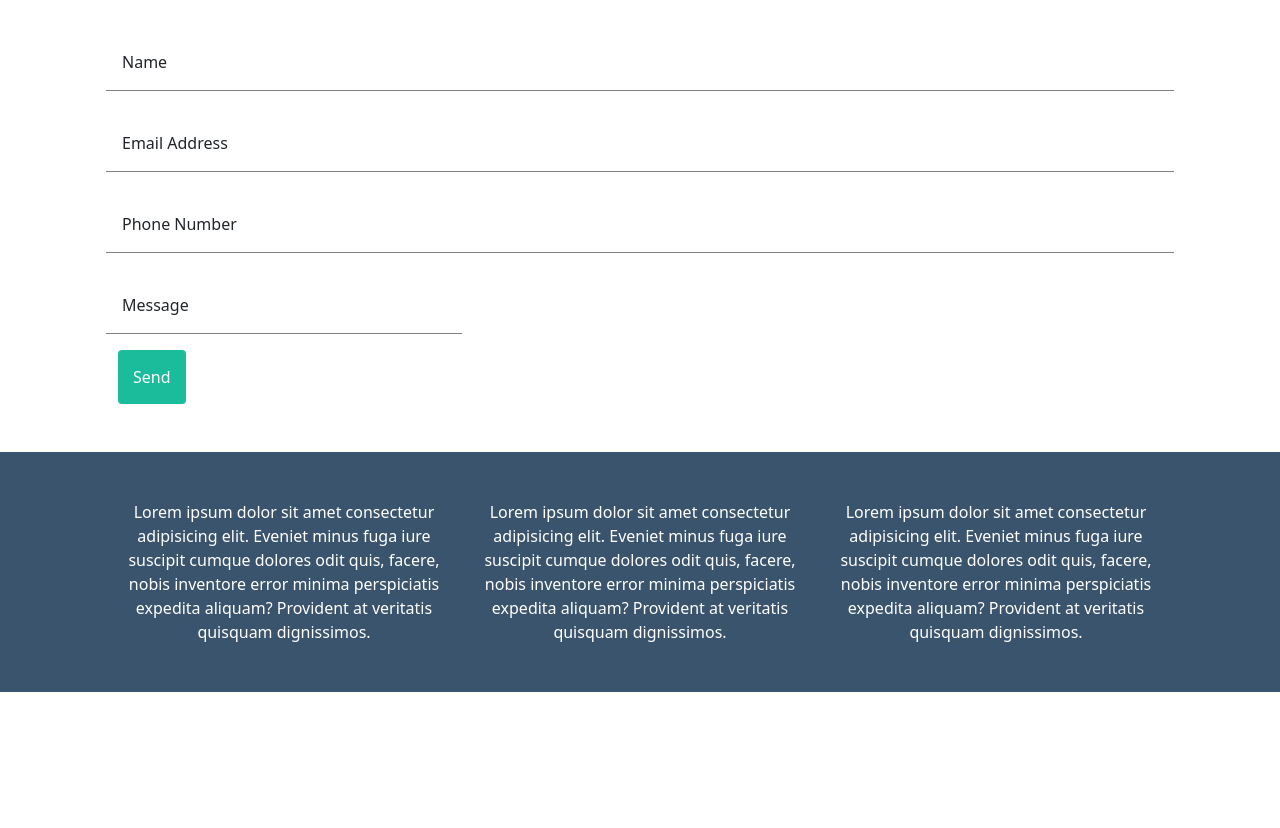
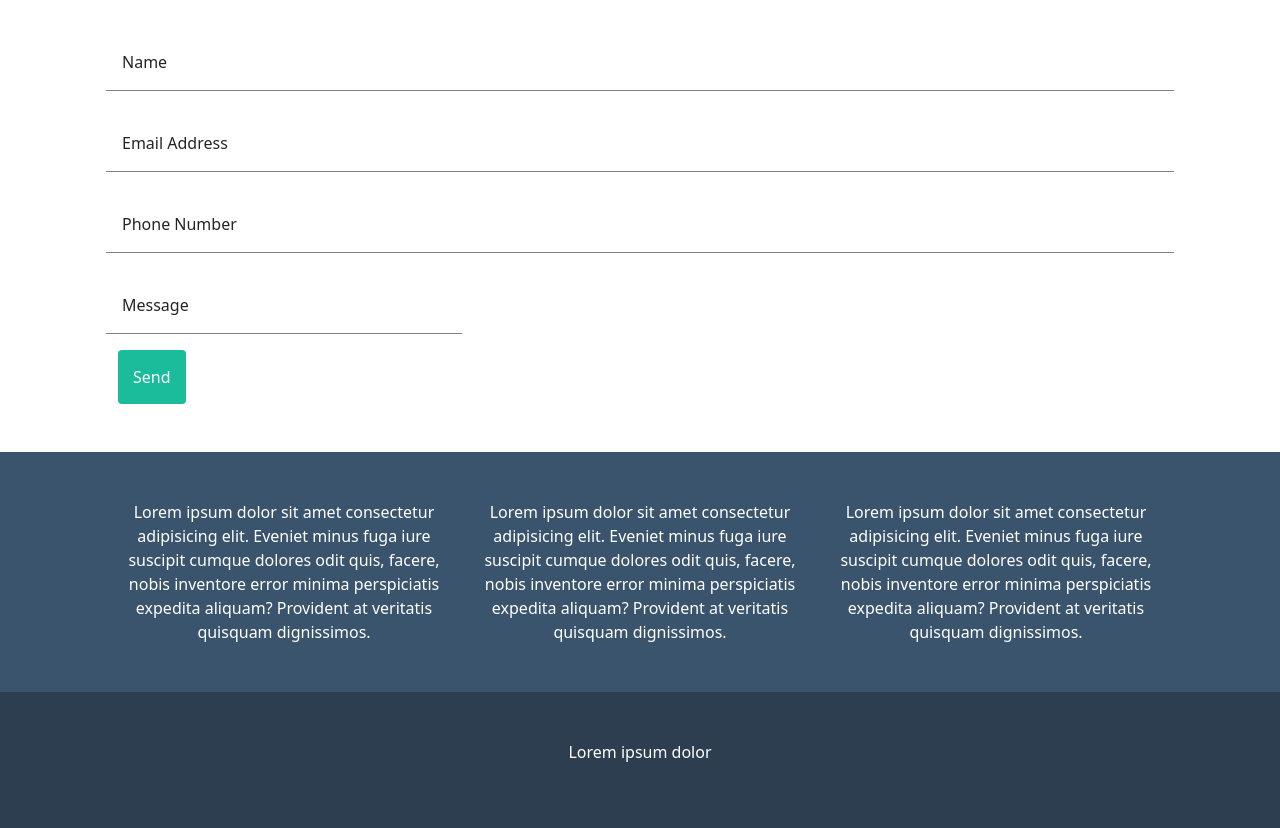
Before and after one commit to yaredghebre/html-css-bootstrap-freelancer, a plain HTML site: page index.html in a window 1280 px wide. Shown: the part 2675-3503 px from the top of the page. Before the commit the page ends 3367 px from the top, so only its background shows below. Drawn offline with nearby package versions, Linux system fonts and the light colour scheme.

Commit message:
Add: Copyright

```diff
--- a/css/style.css
+++ b/css/style.css
@@ -7,10 +7,6 @@
 }
 
 /* RESET */
-body {
-    /* background-color: aqua; */
-}
-
 img {
     max-width: 100%;
 }
@@ -108,3 +104,8 @@ nav {
     color: white;
     background-color: var(--bg-section);
 }
+
+.copyright {
+    color: white;
+    background-color: var(--bg-secondary);
+}
--- a/index.html
+++ b/index.html
@@ -121,7 +121,11 @@
                 </div>
             </div>
         </div>
-        <div class="copyright"></div>
+        <div class="copyright">
+            <div class="copyright_container container p-5 text-center">
+                <p>Lorem ipsum dolor</p>
+            </div>
+        </div>
     </footer>
     <!-- /FOOTER -->
 
```
